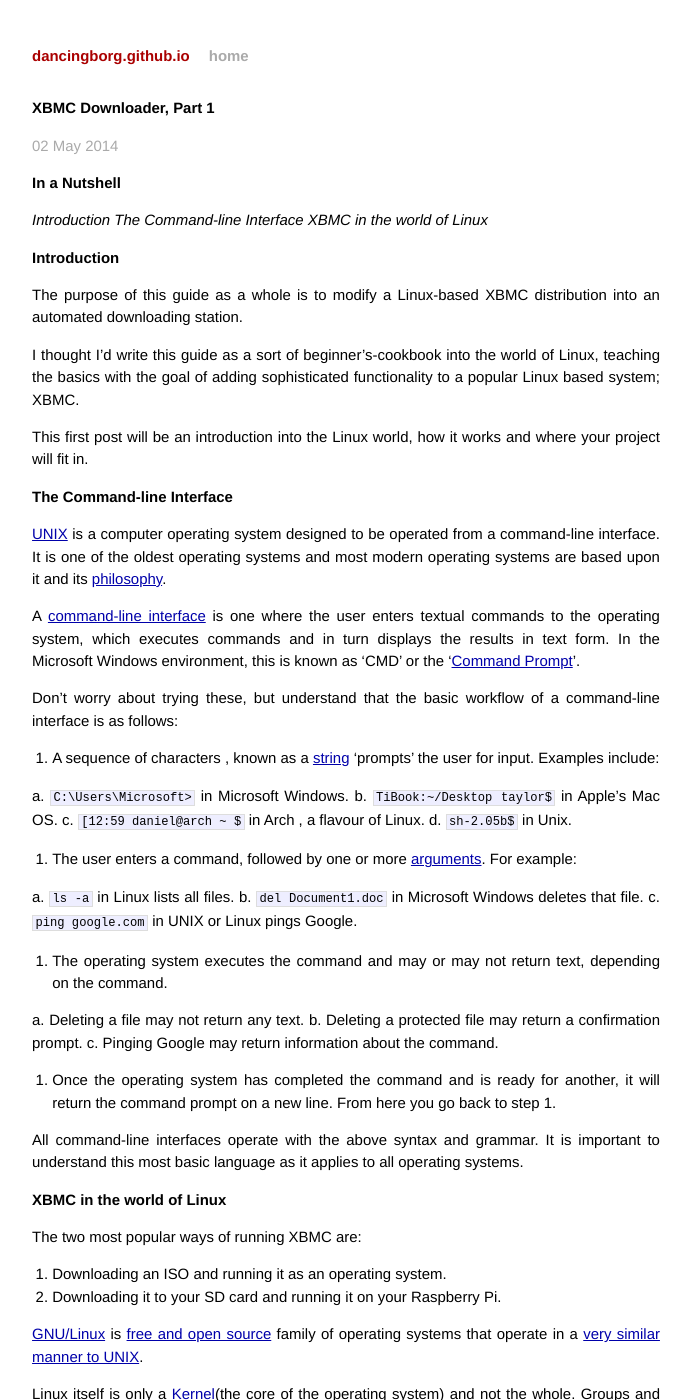
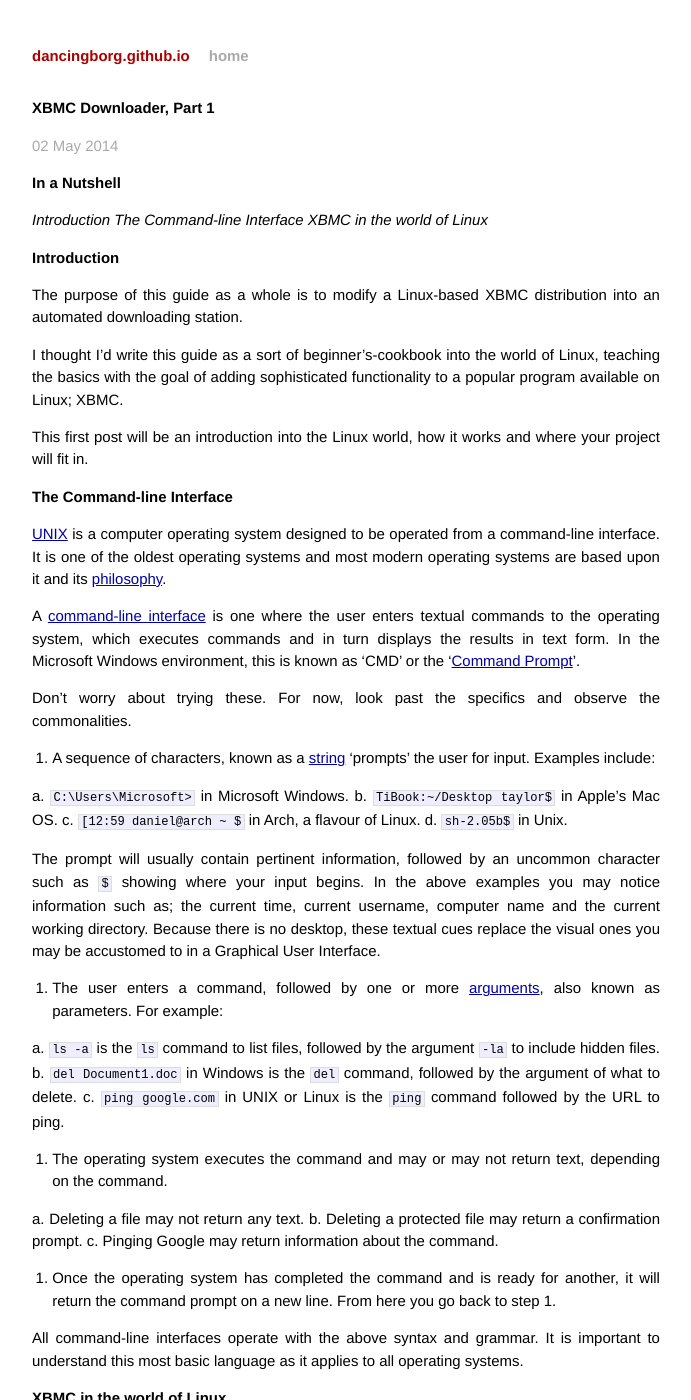
Before and after one commit to andre-abadi/andre-abadi.github.io, a Jekyll site: the page built from _posts/2014-05-02-xbmc-downloader-1.md, in a window 1280 px wide and 1400 px high. Shown: the whole window, without its empty margins (294-985 px from the left). Built offline with Jekyll 4.4.1, drawn with Linux system fonts in a browser that asks for light colours; Markdown is read by kramdown in place of the engine named in the settings.

Commit message:
explain commands

```diff
--- a/_posts/2014-05-02-xbmc-downloader-1.md
+++ b/_posts/2014-05-02-xbmc-downloader-1.md
@@ -4,7 +4,7 @@
 categories: xbmc
 ---
 
-###In a Nutshell
+#In a Nutshell
 
 _Introduction_
 _The Command-line Interface_
@@ -14,7 +14,7 @@
 
 The purpose of this guide as a whole is to modify a Linux-based XBMC distribution into an automated downloading station.
 
-I thought I'd write this guide as a sort of beginner's-cookbook into the world of Linux, teaching the basics with the goal of adding sophisticated functionality to a popular Linux based system; XBMC.
+I thought I'd write this guide as a sort of beginner's-cookbook into the world of Linux, teaching the basics with the goal of adding sophisticated functionality to a popular program available on Linux; XBMC.
 
 This first post will be an introduction into the Linux world, how it works and where your project will fit in.
 
@@ -24,20 +24,22 @@
 
 A [command-line interface](http://en.wikipedia.org/wiki/Command-line_interface) is one where the user enters textual commands to the operating system, which executes commands and in turn displays the results in text form. In the Microsoft Windows environment, this is known as 'CMD' or the '[Command Prompt](http://en.wikipedia.org/wiki/Command_Prompt)'.
 
-Don't worry about trying these, but understand that the basic workflow of a command-line interface is as follows:
+Don't worry about trying these. For now, look past the specifics and observe the commonalities.
 
-1. A sequence of characters , known as a [string](http://bit.ly/1juXrS1) 'prompts' the user for input. Examples include:
+1. A sequence of characters, known as a [string](http://bit.ly/1juXrS1) 'prompts' the user for input. Examples include:
 
   a. `C:\Users\Microsoft>` in Microsoft Windows.
   b. `TiBook:~/Desktop taylor$` in Apple's Mac OS.
-  c. `[12:59 daniel@arch ~ $` in Arch , a flavour of Linux.
+  c. `[12:59 daniel@arch ~ $` in Arch, a flavour of Linux.
   d. `sh-2.05b$` in Unix.
 
-2. The user enters a command, followed by one or more [arguments](http://en.wikipedia.org/wiki/Command-line_interface#Arguments). For example:
+The prompt will usually contain pertinent information, followed by an uncommon character such as `$` showing where your input begins. In the above examples you may notice information such as; the current time, current username, computer name and the current working directory. Because there is no desktop, these textual cues replace the visual ones you may be accustomed to in a Graphical User Interface.
 
-  a. `ls -a` in Linux lists all files.
-  b. `del Document1.doc` in Microsoft Windows deletes that file.
-  c. `ping google.com` in UNIX or Linux pings Google.
+2. The user enters a command, followed by one or more [arguments](http://en.wikipedia.org/wiki/Command-line_interface#Arguments), also known as parameters. For example:
+
+  a. `ls -a` is the `ls` command to list files, followed by the argument `-la` to include hidden files.
+  b. `del Document1.doc` in Windows is the `del` command, followed by the argument of what to delete.
+  c. `ping google.com` in UNIX or Linux is the `ping` command followed by the URL to ping.
 
 3. The operating system executes the command and may or may not return text, depending on the command.
 
```
